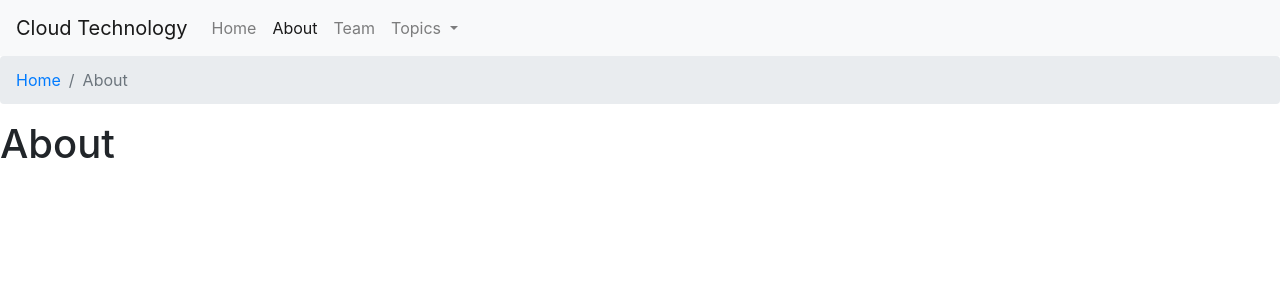
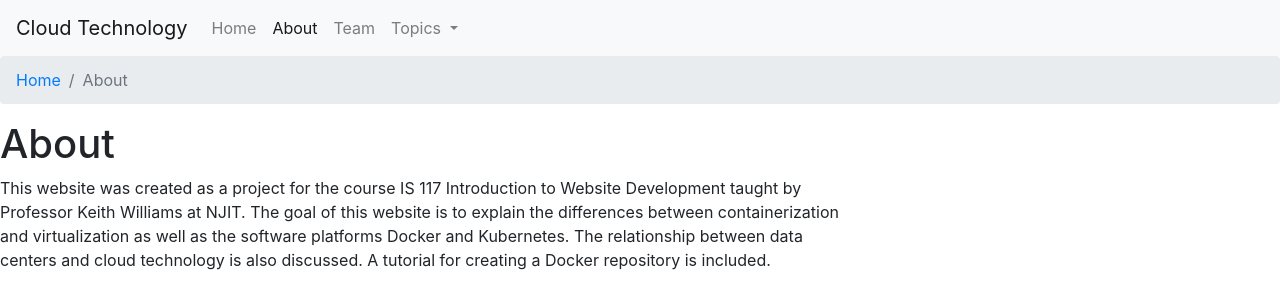
Before and after one commit to hannahbee123/cloudtechnology, a plain HTML site: page docs/about.html in a window 1280 px wide. Drawn offline with nearby package versions, Linux system fonts and the light colour scheme.

Commit message:
Feature: Added content to 'About' page

```diff
--- a/docs/about.html
+++ b/docs/about.html
@@ -51,6 +51,17 @@
     </ol>
 </nav>
 <h1>About</h1>
+<div class="row">
+    <div class="col-8">
+        <p>
+            This website was created as a project for the course IS 117 Introduction to Website Development taught by
+            Professor Keith Williams at NJIT. The goal of this website is to explain the differences between
+            containerization and virtualization as well as the software platforms Docker and Kubernetes. The
+            relationship between data centers and cloud technology is also discussed. A tutorial for creating a Docker
+            repository is included.
+        </p>
+    </div>
+</div>
 
 <!-- Optional JavaScript; choose one of the two! -->
 
```
